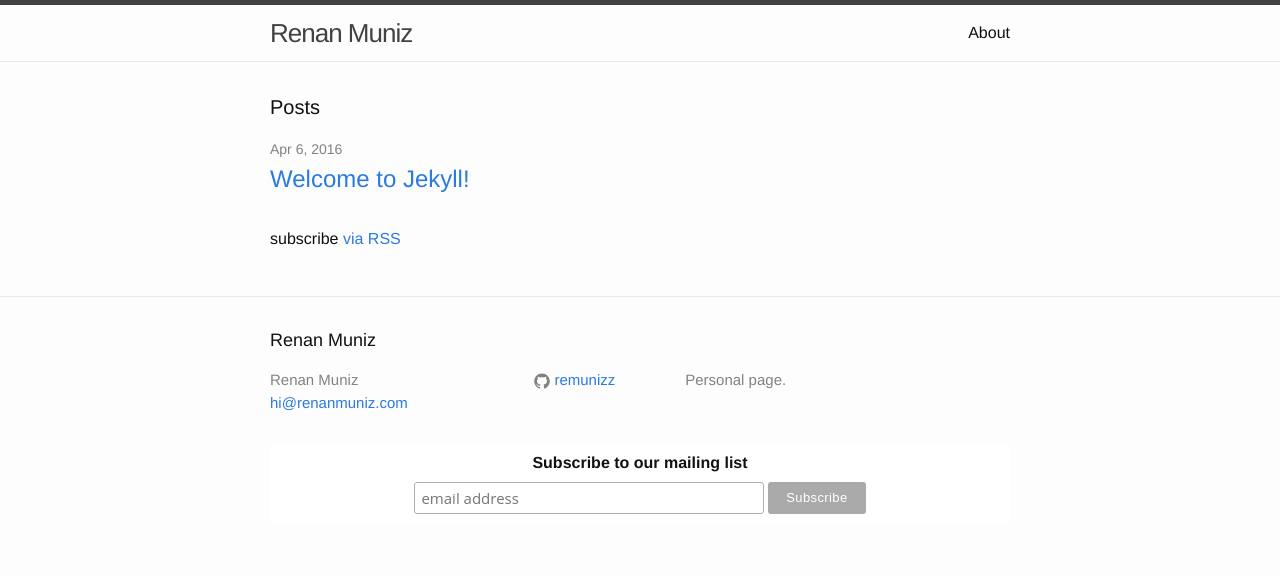
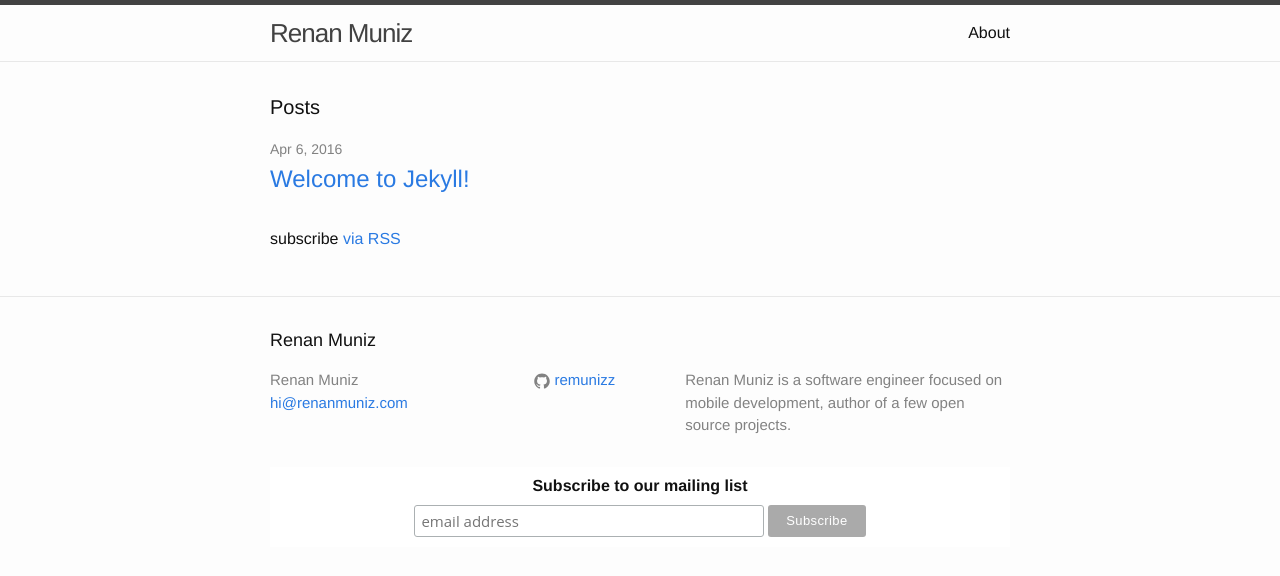
Before and after one commit to remunizz/remunizz.github.io, a Jekyll site: the page built from index.html, in a window 1280 px wide. Shown: the top 576 px of the page. Built offline with Jekyll 4.4.1, drawn with Linux system fonts in a browser that asks for light colours.

Commit message:
update site description

```diff
--- a/_config.yml
+++ b/_config.yml
@@ -9,7 +9,7 @@
 title: Renan Muniz
 email: hi@renanmuniz.com
 description: > # this means to ignore newlines until "baseurl:"
-  Personal page.
+  Renan Muniz is a software engineer focused on mobile development, author of a few open source projects.
 baseurl: "" # the subpath of your site, e.g. /blog
 url: "http://renanmuniz.com" # the base hostname & protocol for your site
 #twitter_username: jekyllrb
```
